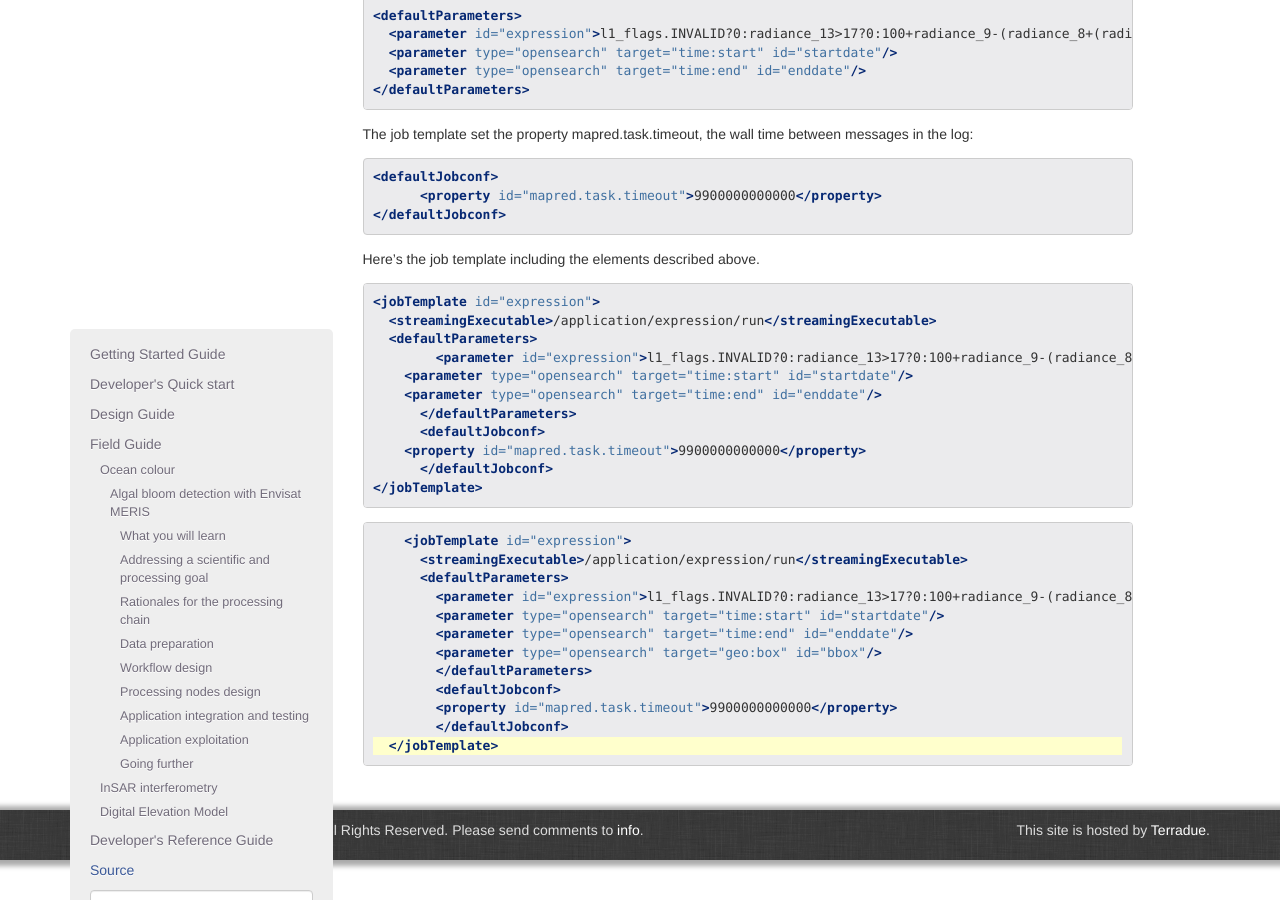
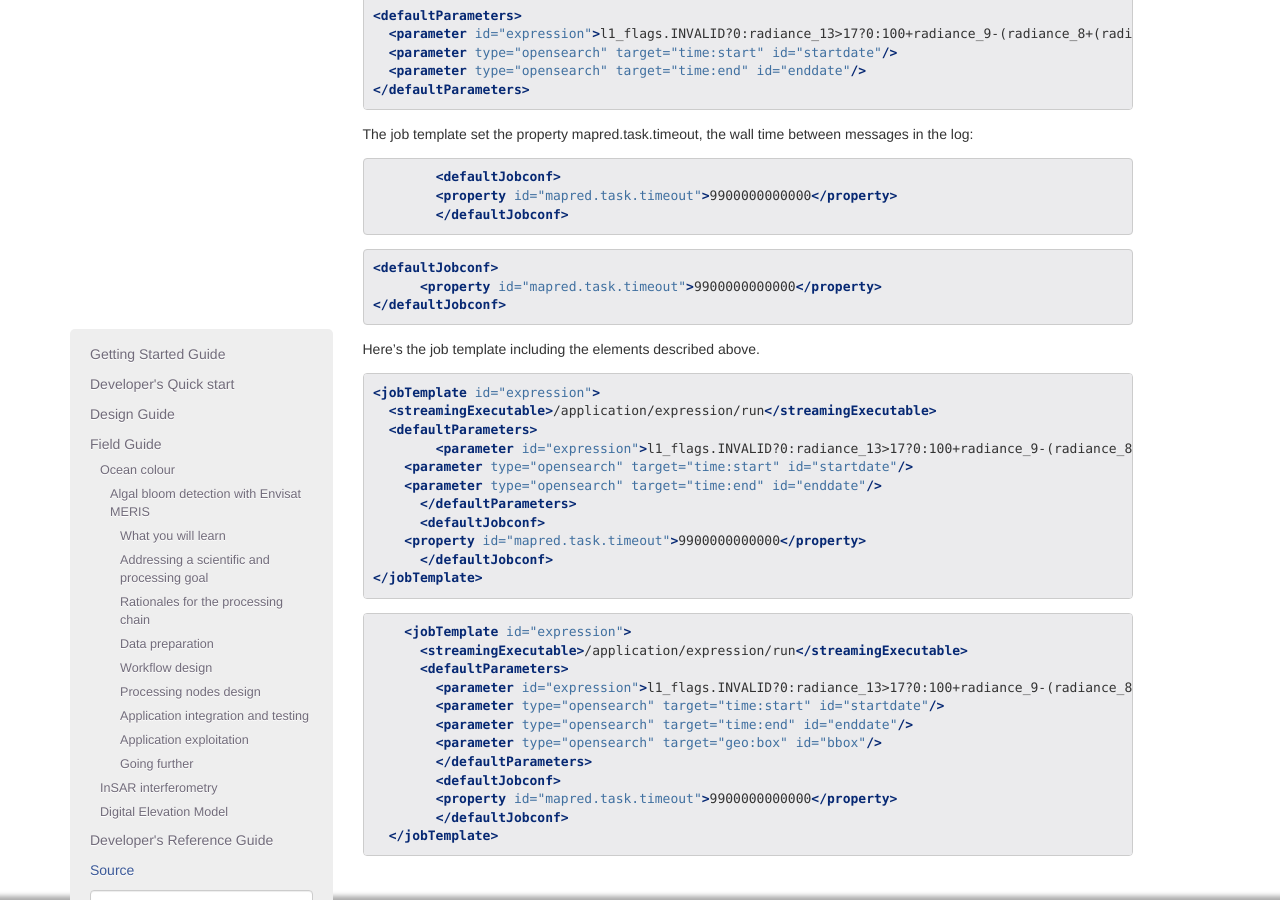
Before and after one commit to Terradue/doc-developer-sandbox, a Sphinx documentation site: the page built from source/field/ocean_color/lib_beam/nodes/expression.rst, in a window 1280 px wide and 900 px high, scrolled down 754 px. Built offline with Sphinx 7.4.7, drawn with Linux system fonts in a browser that asks for light colours; pages that are not in the unit, such as notebooks, are missing from menus; part of the change alters nothing that is shown.

```diff
--- a/source/field/ocean_color/lib_beam/nodes/expression.rst
+++ b/source/field/ocean_color/lib_beam/nodes/expression.rst
@@ -32,6 +32,10 @@ The job template defines three parameters:
 
 The job template set the property mapred.task.timeout, the wall time between messages in the log:
 
+.. literalinclude:: ../src/application.xml
+  :language: xml
+  :lines: 12-14
+
 .. code-block:: xml
 
   <defaultJobconf>
@@ -56,5 +60,4 @@ Here's the job template including the elements described above.
 
 .. literalinclude:: ../src/application.xml
   :language: xml
-  :emphasize-lines: 12,15-18
   :lines: 4-15
```
